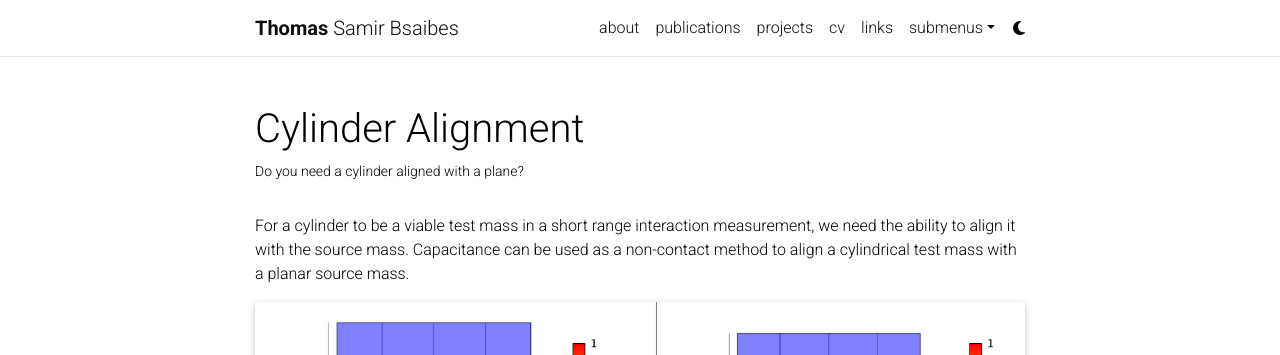
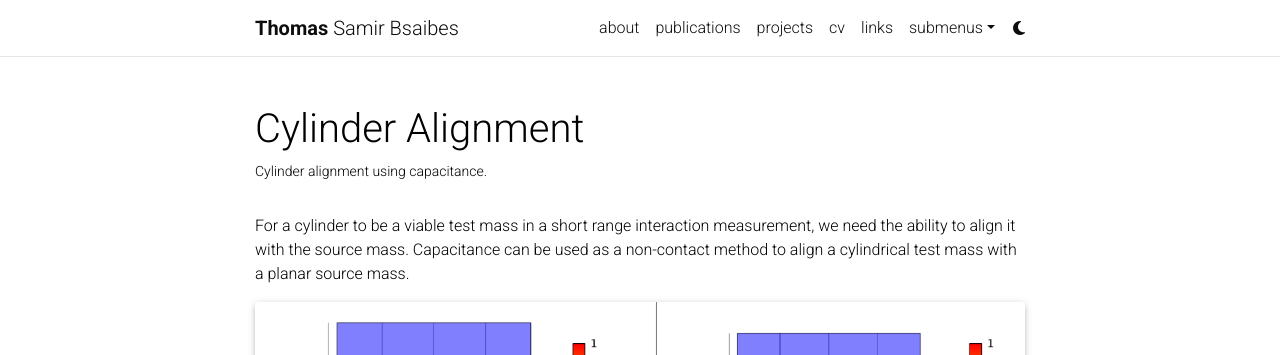
Before and after one commit to BsaibesT/bsaibest.github.io, a Jekyll site: the page built from _projects/2_project.md, in a window 1280 px wide and 900 px high. Shown: the top 355 px of the window. Built offline with Jekyll 4.4.1, drawn with Linux system fonts in a browser that asks for light colours; comment, search, counter and statistics services are not loaded; a style sheet for code colours, icons or effects is not loaded.

Commit message:
Update 2_project.md

```diff
--- a/_projects/2_project.md
+++ b/_projects/2_project.md
@@ -1,7 +1,7 @@
 ---
 layout: page
 title: Cylinder Alignment
-description: Do you need a cylinder aligned with a plane?
+description: Cylinder alignment using capacitance.
 img: assets/img/ComsolSim.png
 importance: 2
 category: work
```
